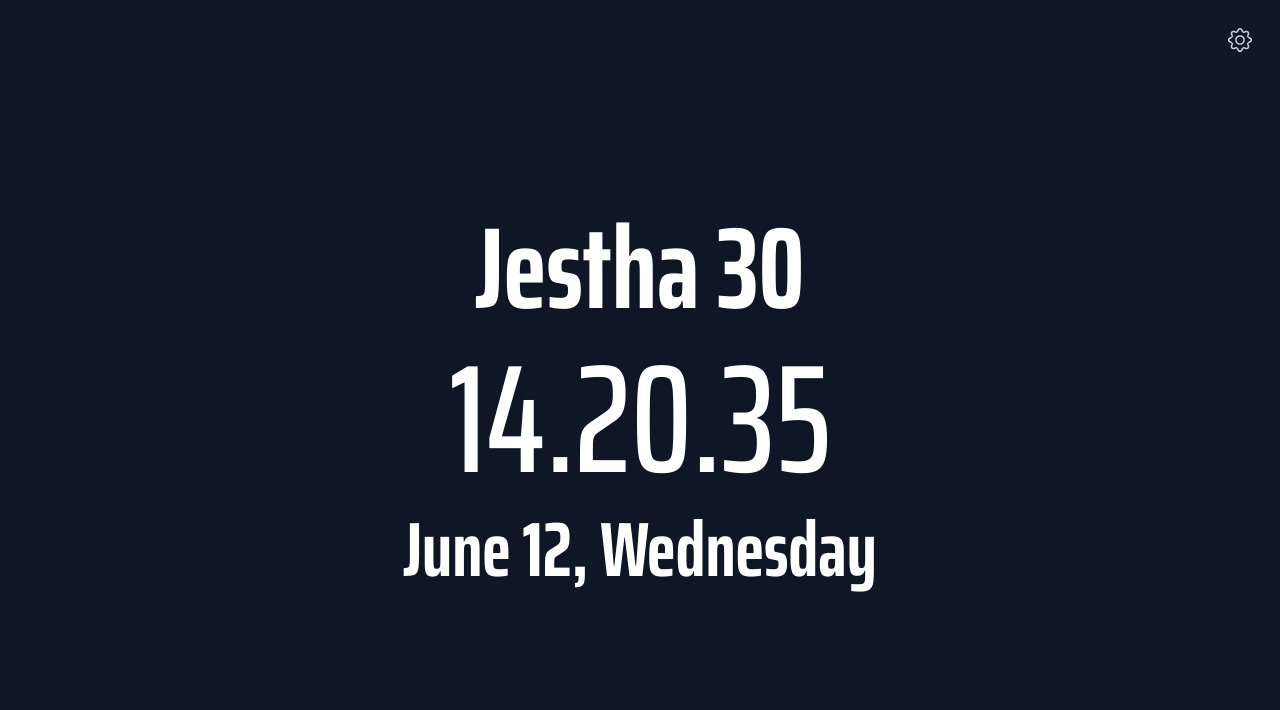
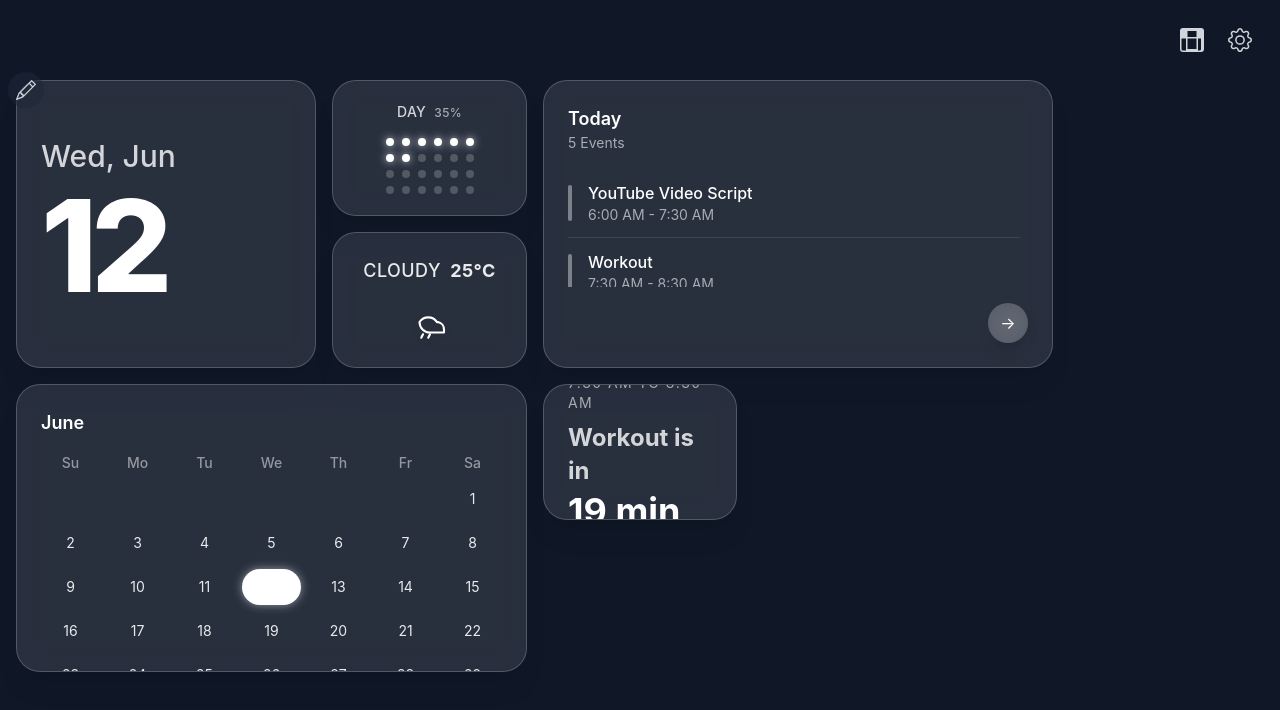
Before and after one commit to sarojbelbase/undistracted-me, a React (Vite) app: page / in a window 1280 px wide. Shown: the top 710 px of the page. Built offline with nearby package versions, Linux system fonts and the light colour scheme; no server answers.

Commit message:
feat: add support to toggle between miti and widgets

```diff
--- a/src/App.jsx
+++ b/src/App.jsx
@@ -6,9 +6,14 @@ import { LiveClock } from './components/LiveClock';
 import { NepaliMiti } from './components/NepaliMiti';
 import { Settings } from './components/Settings';
 import { SHOW_MITI_IN_ICON } from './constants/settings';
+import { WidgetGrid } from './widgets/WidgetGrid';
 
 const App = () => {
   const [showSettings, setShowSettings] = useState(false);
+  const [showWidgets, setShowWidgets] = useState(() => {
+    const saved = localStorage.getItem('showWidgets');
+    return saved ? JSON.parse(saved) : true;
+  });
 
   const [language, setLanguage] = useState(() => {
     const savedLanguage = localStorage.getItem('language');
@@ -24,6 +29,10 @@ const App = () => {
     localStorage.setItem('language', language);
   }, [language]);
 
+  useEffect(() => {
+    localStorage.setItem('showWidgets', JSON.stringify(showWidgets));
+  }, [showWidgets]);
+
   const toggleSettings = () => {
     setShowSettings(!showSettings);
   };
@@ -32,9 +41,22 @@ const App = () => {
     setShowSettings(false);
   };
 
+  const toggleWidgets = () => {
+    setShowWidgets(!showWidgets);
+  };
+
   return (
-    <div id="fullscreen" className="relative h-screen w-screen overflow-hidden flex flex-col justify-center items-center text-white bg-gray-900">
-      <div className="absolute top-5 right-5 z-50">
+    <div id="fullscreen" className={`relative h-screen w-screen overflow-auto text-white bg-gray-900 ${!showWidgets ? 'flex flex-col justify-center items-center' : ''}`}>
+      <div className="absolute top-5 right-5 z-50 flex gap-2">
+        <button
+          className="p-2 rounded-full hover:bg-white/10 transition-all duration-300 focus:outline-none"
+          onClick={toggleWidgets}
+          title={showWidgets ? 'Hide Widgets' : 'Show Widgets'}
+        >
+          <svg xmlns="http://www.w3.org/2000/svg" width="24" height="24" fill="currentColor" viewBox="0 0 16 16" className="text-gray-300 hover:text-white transition-colors duration-300">
+            <path d="M0 2a2 2 0 0 1 2-2h12a2 2 0 0 1 2 2v12a2 2 0 0 1-2 2H2a2 2 0 0 1-2-2V2zm5 0v4h6V2H5zm6 5H5v7h6V7zM1 7v7a1 1 0 0 0 1 1h2V7H1zm11 0v8h1a1 1 0 0 0 1-1V7h-2z" />
+          </svg>
+        </button>
         <button
           className="p-2 rounded-full hover:bg-white/10 transition-all duration-300 focus:outline-none"
           onClick={toggleSettings}
@@ -55,11 +77,18 @@ const App = () => {
           />
         )}
       </div>
-      <div className="flex flex-col items-center justify-center space-y-4 animate-bounce-in" style={{ fontFamily: FONTS[language] }}>
-        <NepaliMiti language={language} showMitiInIcon={showMitiInIcon} />
-        <LiveClock language={language} />
-        <DateToday language={language} />
-      </div>
+
+      {showWidgets ? (
+        <div className="w-full h-full pt-16">
+          <WidgetGrid showWidgetControls={true} />
+        </div>
+      ) : (
+        <div className="flex flex-col items-center justify-center space-y-4 animate-bounce-in" style={{ fontFamily: FONTS[language] }}>
+          <NepaliMiti language={language} showMitiInIcon={showMitiInIcon} />
+          <LiveClock language={language} />
+          <DateToday language={language} />
+        </div>
+      )}
     </div>
   );
 };
```
